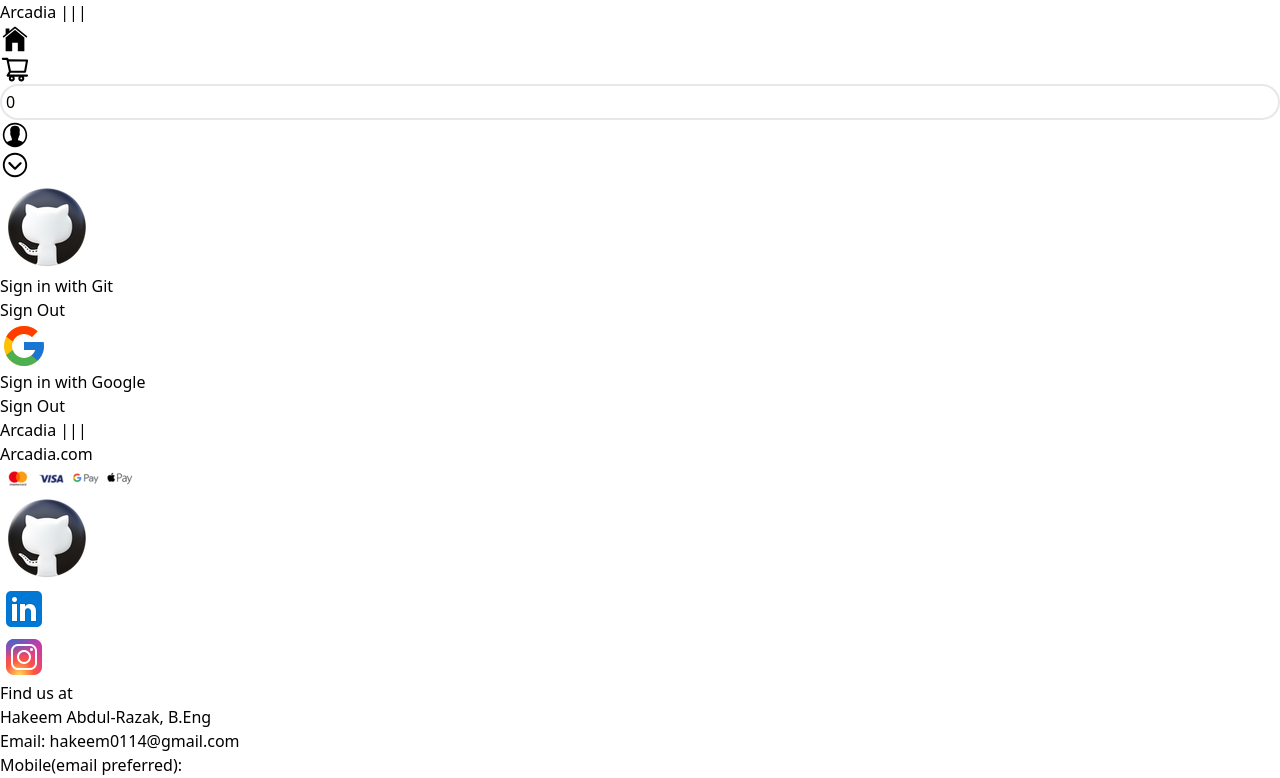
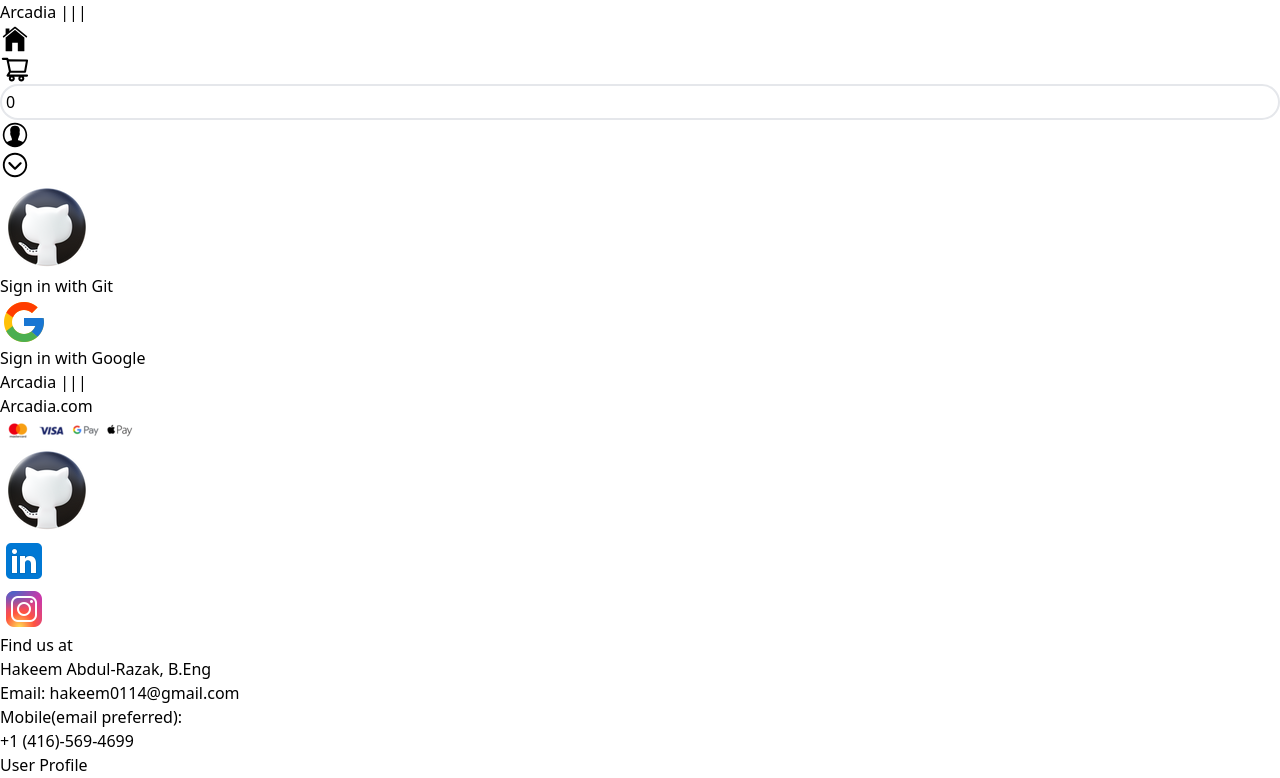
Before and after one commit to hakeem0114/Arcadia, a React (Vite) app: page /user in a window 1280 px wide. Shown: the top 778 px of the page. Built offline with nearby package versions, Linux system fonts and the light colour scheme.

Commit message:
Handle stripe payment next

```diff
--- a/package.json
+++ b/package.json
@@ -11,6 +11,7 @@
   },
   "dependencies": {
     "@reduxjs/toolkit": "^1.9.5",
+    "firebase": "^9.23.0",
     "react": "^18.2.0",
     "react-dom": "^18.2.0",
     "react-icons": "^4.9.0",
--- /dev/null
+++ b/src/firebase.config.js
@@ -0,0 +1,17 @@
+// Import the functions you need from the SDKs you need
+import { initializeApp } from "firebase/app";
+// TODO: Add SDKs for Firebase products that you want to use
+// https://firebase.google.com/docs/web/setup#available-libraries
+
+// Your web app's Firebase configuration
+const firebaseConfig = {
+  apiKey: "AIzaSyAoE1j_dD3Rc1cunn_uAZFkjTluY5DXU4g",
+  authDomain: "arcadia-11914.firebaseapp.com",
+  projectId: "arcadia-11914",
+  storageBucket: "arcadia-11914.appspot.com",
+  messagingSenderId: "786043150387",
+  appId: "1:786043150387:web:6fce6e8f26d674e22f8346"
+};
+
+// Initialize Firebase
+export const app = initializeApp(firebaseConfig);
--- a/src/main.jsx
+++ b/src/main.jsx
@@ -9,10 +9,14 @@ import { PersistGate } from 'redux-persist/integration/react'
 import { store, persistor } from './states/store'
 import { Provider } from 'react-redux'
 
+//Firebase
+import { app } from './firebase.config.js';
+
+
 
 ReactDOM.createRoot(document.getElementById('root')).render(
   <React.StrictMode>
-      <Provider store={store}>
+      <Provider store={store} app={app}>
           <PersistGate loading={'loading...'}  persistor={persistor} >
             <App />
           </PersistGate>
--- a/src/pages/User.jsx
+++ b/src/pages/User.jsx
@@ -3,40 +3,231 @@ import '../App.css'
 //Icon Imports
 import { googleLogo, git } from '../assets/iconAssets/assets'
 
-//1. Google & Github Login
-    //Connect to firebase
+//React Icon Imports
+import { HiOutlineArrowLeft} from 'react-icons/hi';
+
+//React router Imports
+import { Link, useNavigate} from "react-router-dom";
+
+//Redux Imports
+import { useDispatch, useSelector } from 'react-redux';
 
 
-//2. Formik & Yup Form: Make it a simple email & password, password confirmation
+//React Imports
+import { useState } from 'react';
+
+//Firebase Imports
+import { getAuth,
+        signInWithPopup,
+        GoogleAuthProvider,
+        signOut,
+        GithubAuthProvider,
+} from "firebase/auth";
+
+import {
+    addUser,
+    removeUser
+  } from '../states/arcadiaSlice'
 
 function User() {
 
+    //Sign in with email& password
+    //https://blog.logrocket.com/user-authentication-firebase-react-apps/
+
+    const userPostSave = useSelector((state) => state.arcadia.userInfo)
+  //  console.log(userPostSave)
+   // setCurrentUser(userPostSave)
+
+    //Store firebase info to redux before refresh
+    const dispatch = useDispatch()
+    const navigate = useNavigate()
+
+    //Firebase Google Setup
+    const provider = new GoogleAuthProvider();
+    const provider2 = new GithubAuthProvider();
+    const auth = getAuth();
+
+    const [currUser, setCurrentUser]=useState()
+
+    //console.log(currUser)
+
+    const handleGoogleLogin=(e)=>{
+        e.preventDefault()
+
+        //signInWithRedirect(auth, provider);
+       signInWithPopup(auth, provider)
+       //getRedirectResult(auth)
+        .then((result) => {
+            //console.log('googleSignIn')
+            // This gives you a Google Access Token. You can use it to access the Google API.
+            const credential = GoogleAuthProvider.credentialFromResult(result);
+            const token = credential.accessToken;
+            // The signed-in user info.
+           const user = result.user; //Use global var to conditionally render page upon auth
+            // IdP data available using getAdditionalUserInfo(result)
+            // ...
+           // console.log(user)
+
+           // setCurrentUser(user)
+
+            //Store user in redux
+            dispatch(
+                (addUser({
+                    _id: user.uid,
+                    name: user.displayName,
+                    email: user.email,
+                    image:user.photoURL,
+                }))
+            )
+            setTimeout(()=>{
+                navigate('/')
+            },3000)
+
+        })
+        .catch((error) => {
+            // Handle Errors here.
+            const errorCode = error.code;
+            const errorMessage = error.message;
+            // The email of the user's account used.
+            const email = error.customData.email;
+            // The AuthCredential type that was used.
+            const credential = GoogleAuthProvider.credentialFromError(error);
+            // ...
+            console.log(error)
+        });
+
+    }
+
+
+    const handleGithubLogin=(e)=>{
+        e.preventDefault()
+
+        signInWithPopup(auth, provider2)
+            .then((result) => {
+                // This gives you a GitHub Access Token. You can use it to access the GitHub API.
+                const credential = GithubAuthProvider.credentialFromResult(result);
+                const token = credential.accessToken;
+
+                // The signed-in user info.
+                const user = result.user;
+                // IdP data available using getAdditionalUserInfo(result)
+                // ...\
+             //   setCurrentUser(user)
+
+
+                //Store user in redux
+                dispatch(
+                    (addUser({
+                        _id: user.uid,
+                        name: user.displayName,
+                        email: user.email,
+                        image:user.photoURL,
+                    }))
+                )
+                setTimeout(()=>{
+                    navigate('/')
+                },3000)
+
+
+            }).catch((error) => {
+                // Handle Errors here.
+                const errorCode = error.code;
+                const errorMessage = error.message;
+                // The email of the user's account used.
+                const email = error.customData.email;
+                // The AuthCredential type that was used.
+                const credential = GithubAuthProvider.credentialFromError(error);
+                // ...
+                console.log(error)
+            });
+
+    }
+
+
+    //Signout
+    const handleSignOut=()=>{
+        signOut(auth).then(() => {
+            // Sign-out successful.
+            //Hide Signout when signed in & vice versa
+            console.log('Firebase SignOut')
+
+            //Store user in redux
+            dispatch(
+                  (removeUser({
+
+                  }))
+            )
+
+          }).catch((error) => {
+            console.log(error)
+          });
+
+          window.location.reload();
+    }
+
   return (
-      <div className='w-full flex flex-col items-center justify-center gap-10 py-20'>
-            <div className='w-full flex items-center justify-center gap-10'>
-                <div className='text-base w-60 h-12 tracking-wider border-[2px] border-gray-400
+      <div className='w-full flex flex-col items-center justify-center  py-20'>
+            {/***LOGIN FORM / REGISTER**/}
+            {!userPostSave  &&
+                (
+                    <div className='flex flex-col gap-10'>
+                                    <div className='w-full flex items-center justify-center'>
+                                        <div
+                                            onClick={handleGithubLogin}
+                                            className='text-base w-60 h-12 tracking-wider border-[2px] border-gray-400
                                                         rounded-md flex items-center justify-center gap-2 hover:border-yellow-600
                                                         cursor-pointer duration-300
                                         '>
                                             <img className='w-8' src={git} alt="google" />
                                             <span className='text-sm text-gray-900'>Sign in with Git</span>
                                         </div>
-                <button className='bg-black text-white text-base py-3 px-8 tracking wide rounded-md
-                            hover:bg-gray-800 duration-300
-                ' >Sign Out</button>
                                     </div>
-            <div className='w-full flex items-center justify-center gap-10'>
-                <div className='text-base w-60 h-12 tracking-wider border-[2px] border-gray-400
+                                    <div className='w-full flex items-center justify-center'>
+                                        <div
+                                            onClick={handleGoogleLogin}
+                                            className='text-base w-60 h-12 tracking-wider border-[2px] border-gray-400
                                                         rounded-md flex items-center justify-center gap-2 hover:border-yellow-600
                                                         cursor-pointer duration-300
                                         '>
                                             <img className='w-8' src={googleLogo} alt="google" />
                                             <span className='text-sm text-gray-900'>Sign in with Google</span>
                                         </div>
-                <button className='bg-black text-white text-base py-3 px-8 tracking wide rounded-md
-                            hover:bg-gray-800 duration-300
-                ' >Sign Out</button>
                                     </div>
+                    </div>
+                )
+
+            }
+
+
+            {/**EXISTS/SIGN OUT**/}
+            {userPostSave &&
+                (
+                    <div className='flex flex-col gap-5'>
+                        <div>
+                                <div className='max-h-screen m-10 flex flex-col justify-center items-center gap-5'>
+                                        <p  className='text-lg md:text-xl lg:text-2xl mt-10 uppercase font-bold text-orange-600 text-center'>Sign Out Successful. <br/> Check out more exciting products BELOW!</p>
+                                        <Link to='/'>
+                                            <button className='text-lg mt-8 ml-7 flex items-center gap-1 text-gray-400 hover:text-black duration-300'>
+                                                <span> < HiOutlineArrowLeft  size={30}/> </span>
+
+                                                Go Back To Shopping
+                                            </button>
+                                        </Link>
+                                </div>
+
+                                <div className='w-full flex items-center justify-center'>
+                                    <button
+                                        onClick={handleSignOut}
+                                        className='bg-black text-white text-base py-3 px-8 tracking wide rounded-md
+                                            hover:bg-gray-800 duration-300'
+                                    >Sign Out</button>
+                                </div>
+                        </div>
+
+                    </div>
+                )
+
+            }
        </div>
 
   )
--- a/src/states/arcadiaSlice.jsx
+++ b/src/states/arcadiaSlice.jsx
@@ -10,6 +10,8 @@ export const arcadiaSlice = createSlice({
     name: 'arcadia',
     initialState,
     reducers: {
+
+        /*****PRODUCT ITEM REDUCERS******/
         addToCart:(state, action)=>{
             //Filter & return items with exisiting in productData array
             const cartItem = state.productData.find((item)=> item._id === action.payload._id)
@@ -21,7 +23,6 @@ export const arcadiaSlice = createSlice({
                 state.productData.push(action.payload) ;
             }
         },
-
         incrementQTY: (state, action)=>{
             //Filter & return items with exisiting in productData array
             const cartItem = state.productData.find((item)=> item._id === action.payload._id)
@@ -30,7 +31,6 @@ export const arcadiaSlice = createSlice({
                 cartItem.quantity++
             }
         },
-
         decrementQTY: (state, action)=>{
             //Filter & return items with exisiting in productData array
             const cartItem = state.productData.find((item)=> item._id === action.payload._id)
@@ -39,12 +39,19 @@ export const arcadiaSlice = createSlice({
                 cartItem.quantity--
             }
         },
-
         deleteFromCart:(state, action)=>{
             state.productData = state.productData.filter((item)=> item._id !== action.payload)
         },
         resetCart:(state)=>{
             state.productData = []
+        },
+
+        /*****USER BACKEND REDUCERS******/
+        addUser:(state, action)=>{
+            state.userInfo = action.payload
+        },
+        removeUser:(state, action)=>{
+            state.userInfo = null
         }
     },
 })
@@ -56,7 +63,9 @@ export const {
     deleteFromCart,
     resetCart,
     incrementQTY,
-    decrementQTY
+    decrementQTY,
+    addUser,
+    removeUser
 } = arcadiaSlice.actions
 
 export default arcadiaSlice.reducer
```
Also changed, not shown: src/components/Header.jsx (+9 -9 lines), 2 other files (tests, documents, lock files or other folders). Lines whose indentation alone changed are shown as unchanged.
